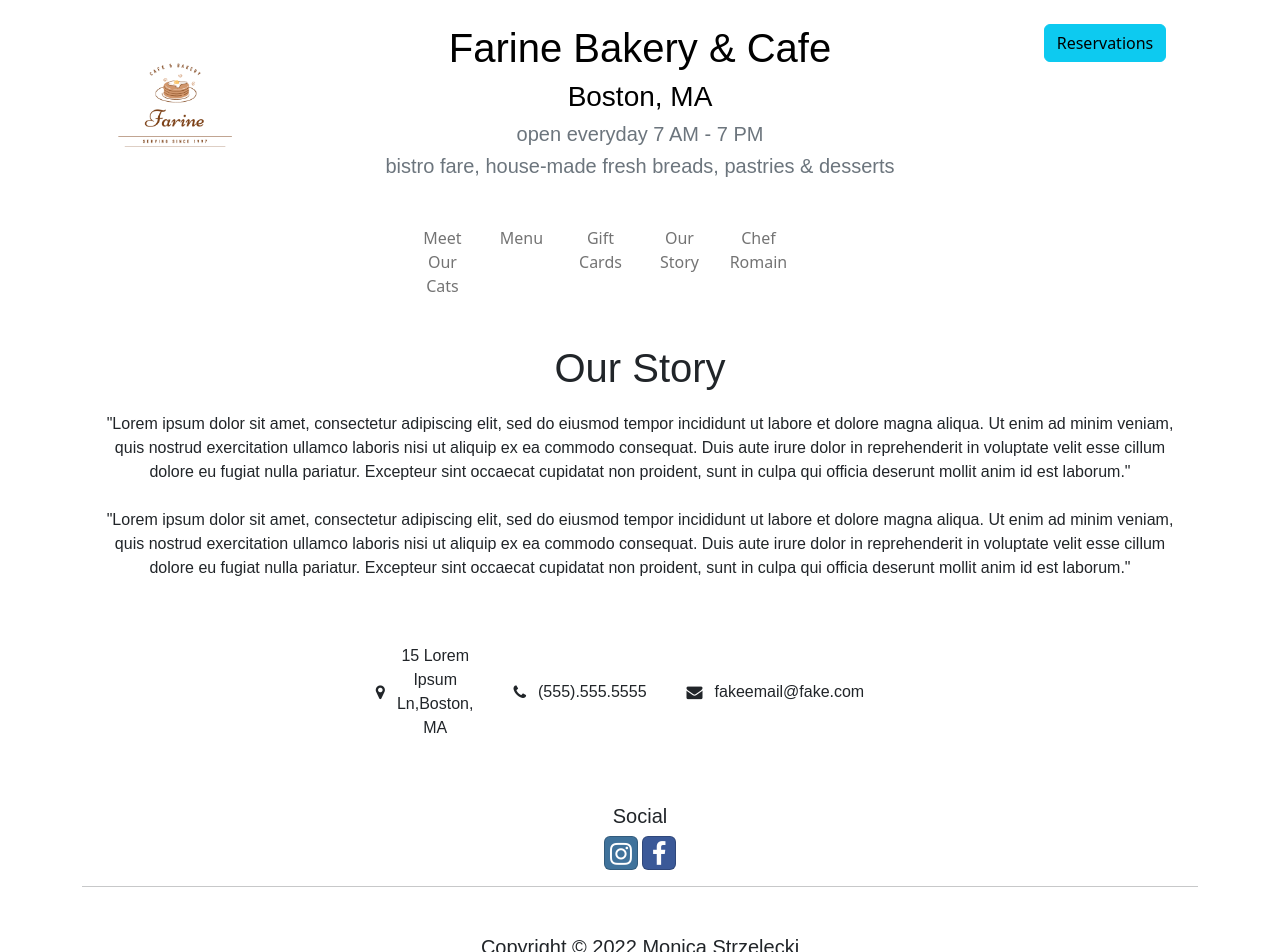
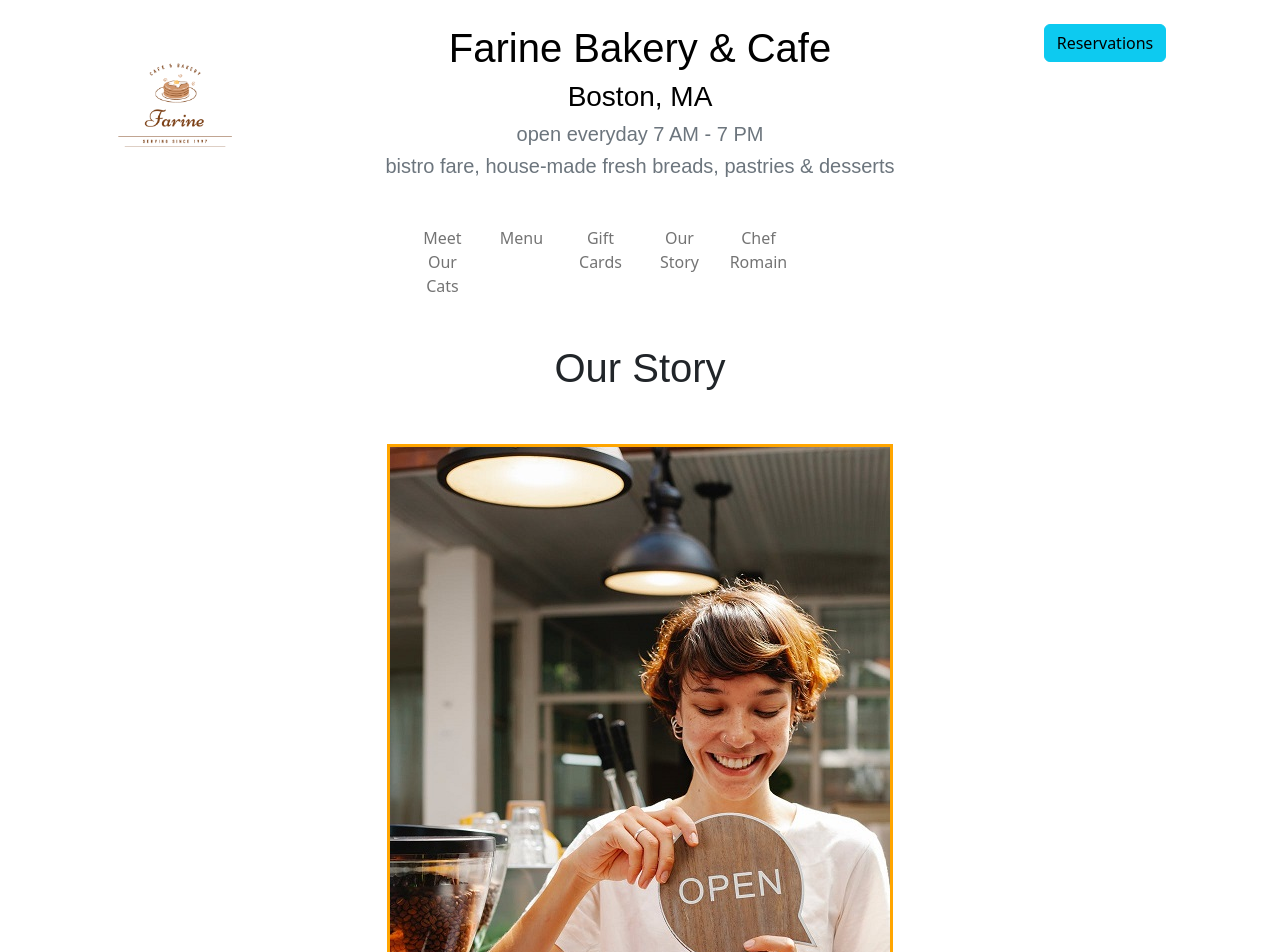
Before and after one commit to mjstrz/farine-react, a React (Create React App) app: page /about in a window 1280 px wide. Shown: the top 952 px of the page. Built offline with nearby package versions, Linux system fonts and the light colour scheme.

Commit message:
borders on Our Story and Carousel images

```diff
--- a/src/components/About.js
+++ b/src/components/About.js
@@ -2,9 +2,18 @@ import React from 'react';
 import ReactDOM from 'react-dom';
 
 export default function About() {
+
+  const imageStyle = {
+    border: '3px solid orange',
+    margin: '2em',
+    width: '100',
+    height: '100',
+};
     return (
       <div className='container'>
           <h1 className='about-header'>Our Story</h1>
+
+          <img src="img/ourStory7.jpeg" alt="Barista holding an Open sign" className='img-fluid' style={imageStyle}/>
 
           <p>"Lorem ipsum dolor sit amet, consectetur adipiscing elit, sed do eiusmod tempor incididunt ut labore et dolore
             magna aliqua. Ut enim ad minim veniam, quis nostrud exercitation ullamco laboris nisi ut aliquip ex ea commodo
--- a/src/components/Home.js
+++ b/src/components/Home.js
@@ -6,8 +6,12 @@ import { Carousel } from "react-bootstrap";
 
 export default function Home() {
 
+  const border = {
+    border: '3px solid orange'
+  }
+
   return (
-    <Carousel variant="dark" fade>
+    <Carousel variant="dark" style={border} fade >
     <Carousel.Item>
       <img
         className="d-block w-100"
--- a/src/components/MeetOurCats.js
+++ b/src/components/MeetOurCats.js
@@ -6,7 +6,7 @@ export default function OurCats() {
     <div className="container">
       <div className="row">
         <Card style={{ width: "18rem" }} >
-          <Card.Img variant="top" src="img/cats/bio/pexels-cats-coming-1605481.jpg" />
+          <Card.Img variant="top" src="img/cats/bio/pexels-cats-coming-1605481.jpg" className="w-100"/>
           <Card.Body>
             <Card.Title>Card Title</Card.Title>
             <Card.Text>
```
Also changed, not shown: public/img/ourStory7.jpeg.
